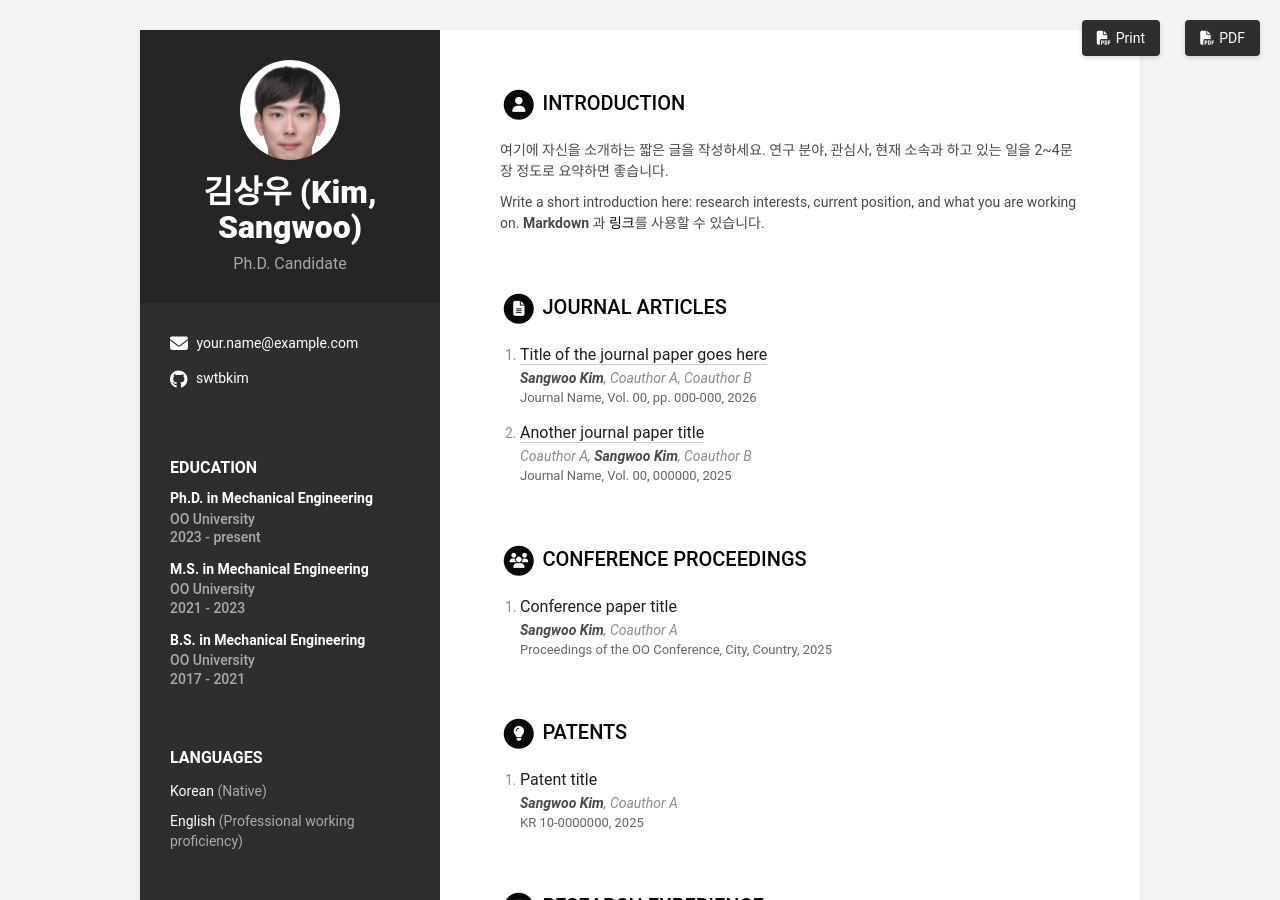
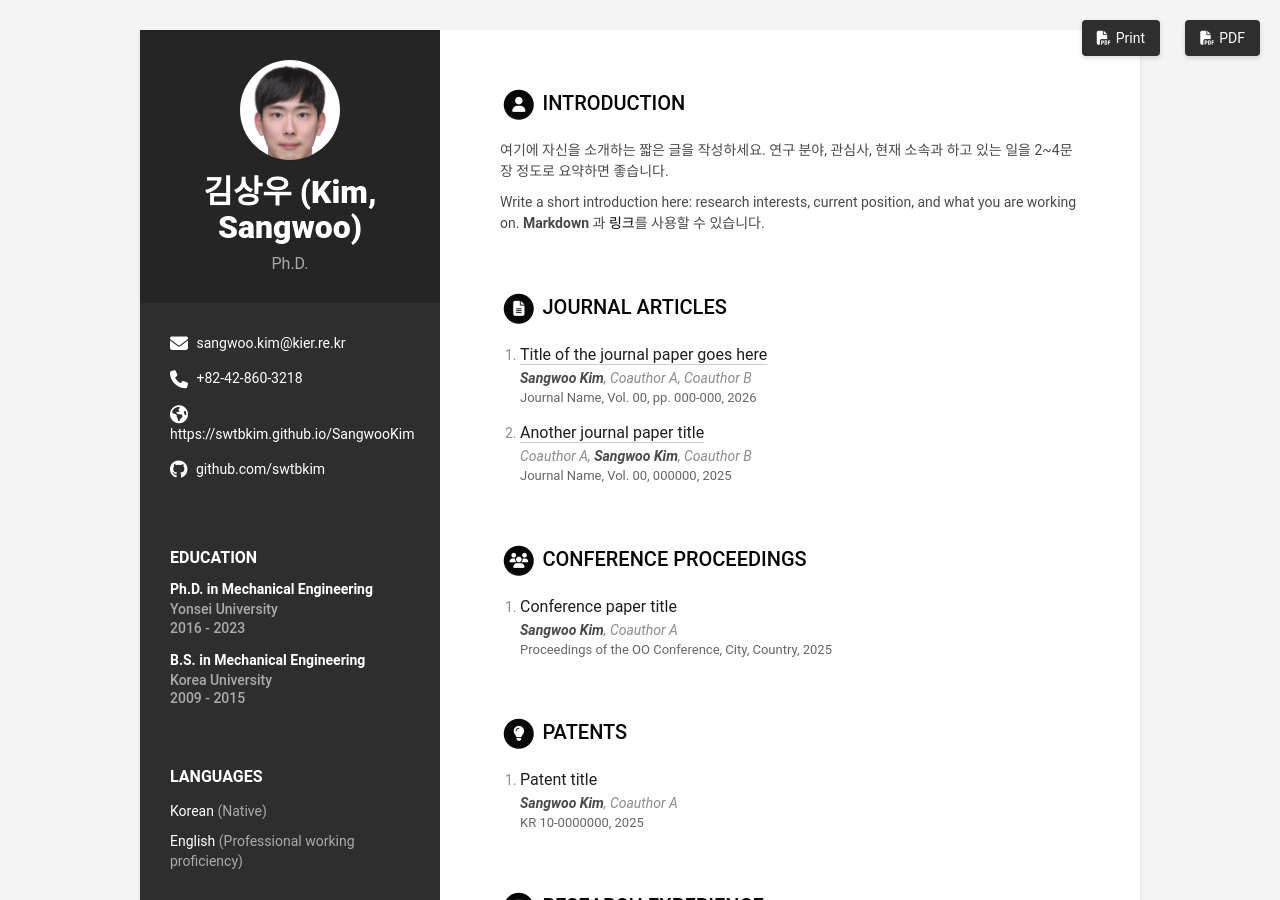
Before and after one commit to swtbkim/SangwooKim, a Jekyll site: the page built from index.html, in a window 1280 px wide and 900 px high. Built offline with Jekyll 4.4.1, drawn with Linux system fonts in a browser that asks for light colours.

Commit message:
Update data.yml

```diff
--- a/_data/data.yml
+++ b/_data/data.yml
@@ -12,15 +12,15 @@ sidebar:
 
   # Profile information
   name: 김상우 (Kim, Sangwoo)
-  tagline: Ph.D. Candidate
+  tagline: Ph.D.
   avatar: profile.jpg  # /assets/images/ 폴더의 사진 파일명 (원형으로 자동 크롭됨)
 
   # Sidebar links (사용하지 않는 항목은 비워두거나 주석 처리)
-  email: your.name@example.com
-  phone:
-  website:          # https:// 포함 전체 URL
+  email: sangwoo.kim@kier.re.kr
+  phone: +82-42-860-3218
+  website: https://swtbkim.github.io/SangwooKim         # https:// 포함 전체 URL
   linkedin:         # 아이디만
-  github: swtbkim
+  github: github.com/swtbkim
   orcid:            # 예: 0000-0000-0000-0000
   scholar:          # Google Scholar user id (citations?user= 뒤의 값)
   pdf-en:           # 영문 CV PDF 링크
@@ -54,16 +54,12 @@ education:
   title: Education
   info:
   - degree: Ph.D. in Mechanical Engineering
-    university: OO University
-    time: 2023 - present
-
-  - degree: M.S. in Mechanical Engineering
-    university: OO University
-    time: 2021 - 2023
+    university: Yonsei University
+    time: 2016 - 2023
 
   - degree: B.S. in Mechanical Engineering
-    university: OO University
-    time: 2017 - 2021
+    university: Korea University
+    time: 2009 - 2015
 
 # ---------------------------------------------------------------
 # Publications : publications / publications2 / publications3 세 개까지 사용 가능
```
